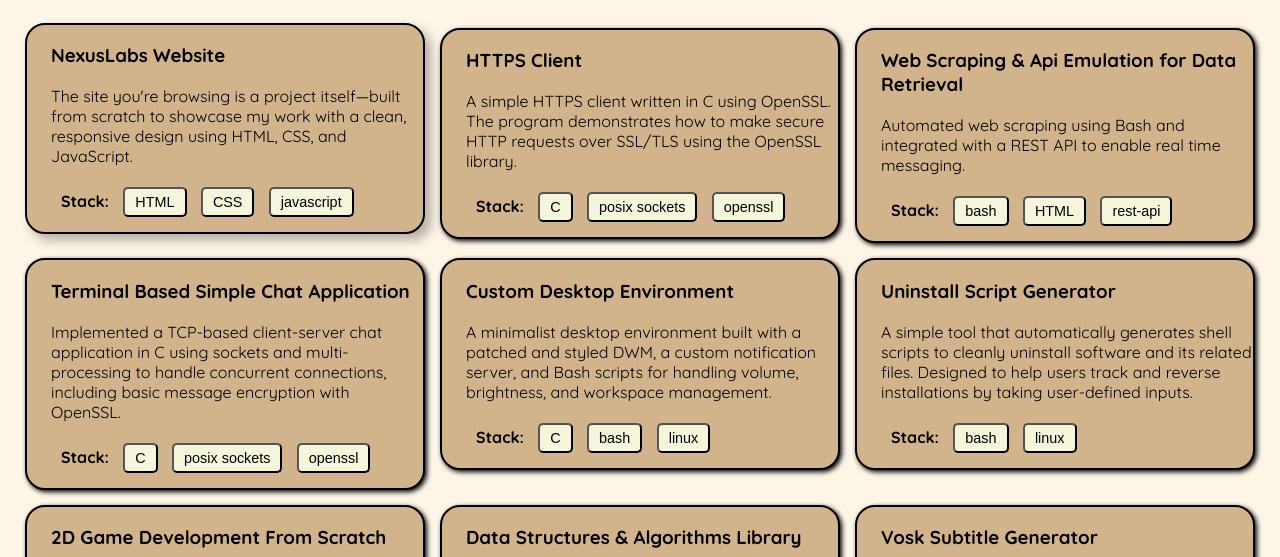
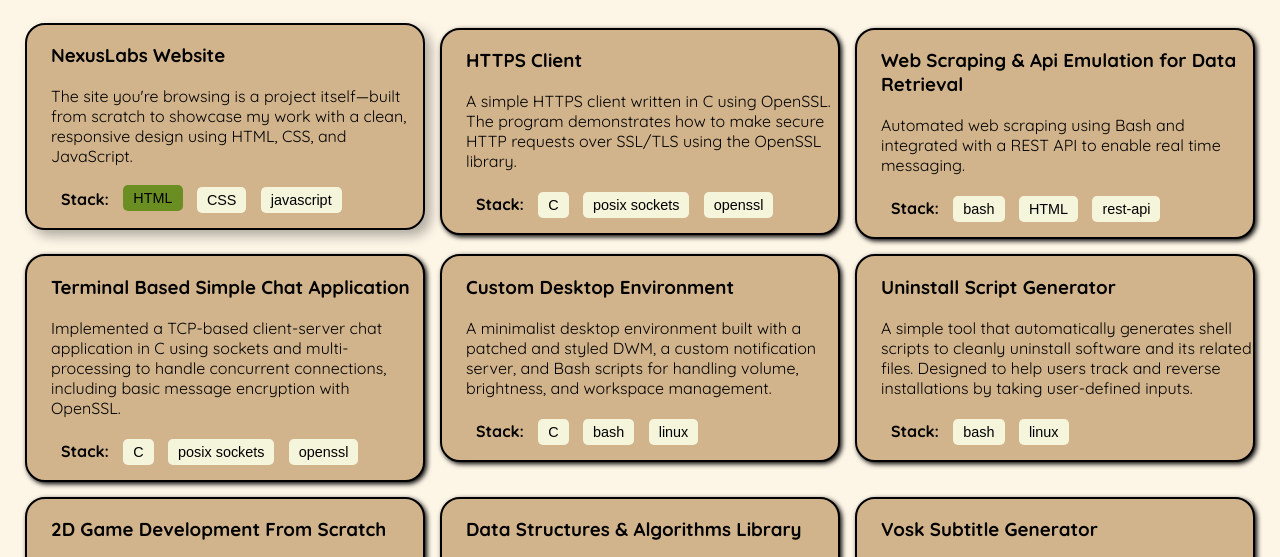
Before and after one commit to officialparacite/Projects_Portfolio, a plain HTML site: page index.html in a window 1280 px wide. In both pictures the pointer is over the button 154 px from the left and 411 px from the top of the page. Shown: the part 204-761 px from the top of the page. Drawn offline with Linux system fonts and the light colour scheme; a script that the page names is missing.

Commit message:
added_style_to_buttons

```diff
--- a/css/styles.css
+++ b/css/styles.css
@@ -110,6 +110,16 @@ nav li h1 {
     padding: 5px 10px;
     margin: 5px;
     font-size: 0.9em;
+    border: none;
+}
+
+#stack:hover {
+    background-color: olivedrab;
+    transform: translateY(-2px);
+}
+
+#stack:active {
+    transform: translateY(1px);
 }
 
 footer {
```
